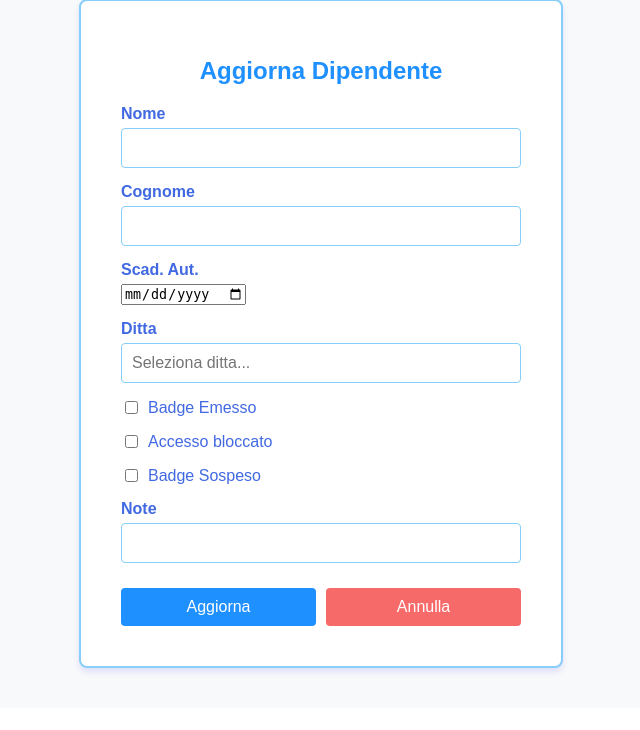
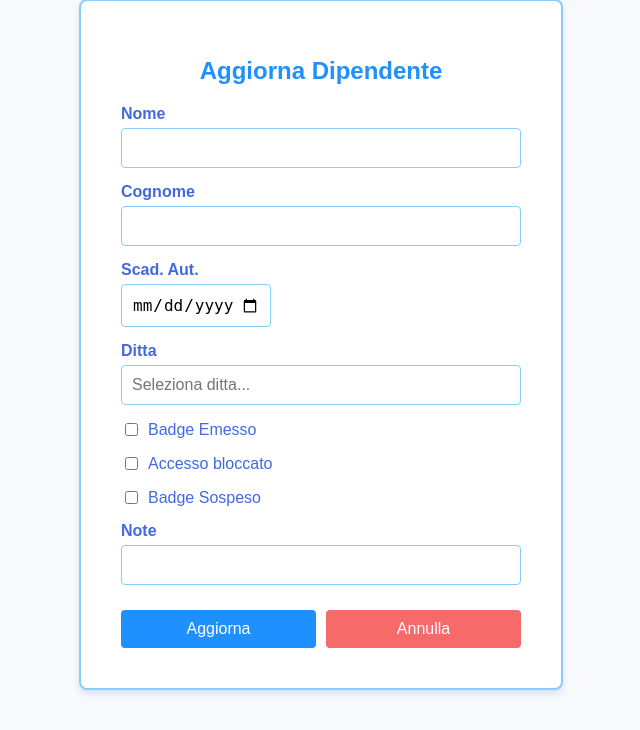
Before and after one commit to fredneedsausername/ACCA, a Flask app: template templates/aggiorna-dipendente.html in a window 1280 px wide. Shown: the part 132-862 px from the top of the page, without its empty margins (319-959 px from the left). Before the commit the page ends 806 px from the top, so only its background shows below. Run offline with Flask 3, Linux system fonts and the light colour scheme; the template is opened without the code that fills it, so the values that code supplies are empty; parts of the project's set-up code (start-up, migrations or seed data) failed here and were passed over.

Commit message:
Added style to date picker in aggiungi dipendente and aggiorna dipendente

```diff
--- a/TODO.txt
+++ b/TODO.txt
@@ -12,6 +12,8 @@
         - passa da un attributo css "top" percentuale a uno in pixel
 
 2° PRIORITA' (Feature e fix necessari):
+
+    - Testa il date selector in crea e aggiorna dipendente su firefox (non WebKit/Blink browser)
 
     - migliora i readme di questa e delle tue altre repo
 
--- a/static/css/aggiorna-dipendente.css
+++ b/static/css/aggiorna-dipendente.css
@@ -39,6 +39,26 @@
     border-radius: 4px;
     outline-color: #4169E1;
     box-sizing: border-box; /* Ensures padding doesn't add extra width */
+}
+
+.form-group input[type="date"] {
+    width: 150px;  /* Ensures full width like other input fields */
+    padding: 10px;
+    font-size: 16px;
+    border: 1px solid #87CEFA;
+    border-radius: 4px;
+    outline-color: #4169E1;
+    box-sizing: border-box; /* Ensures padding doesn't add extra width */
+}
+
+.form-group input[type="date"] {
+    cursor: pointer;
+}
+
+.form-group input[type="date"]::-webkit-calendar-picker-indicator {
+    color: #4169E1;
+    opacity: 1;
+    cursor: pointer;
 }
 
 .form-group-checkbox {
```
Also changed, not shown: static/css/aggiungi-dipendenti.css (+10 -0 lines).
